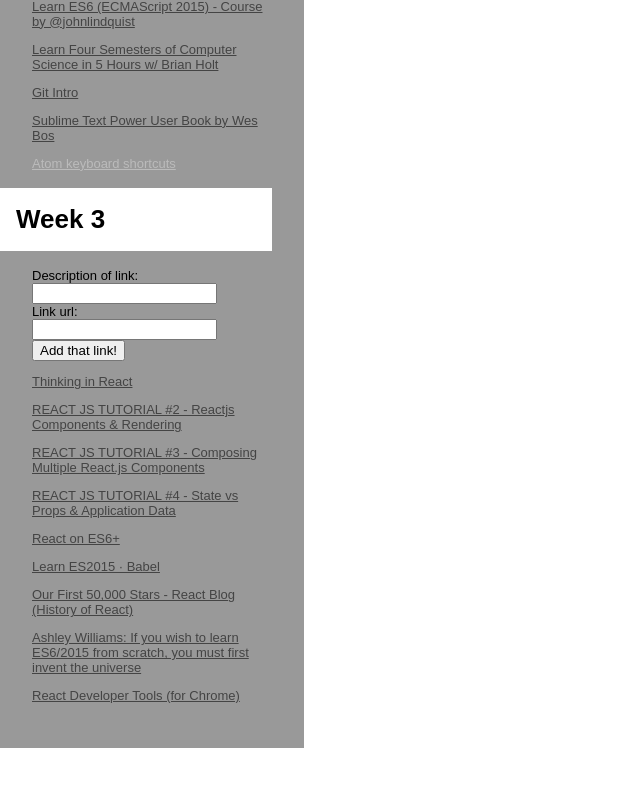
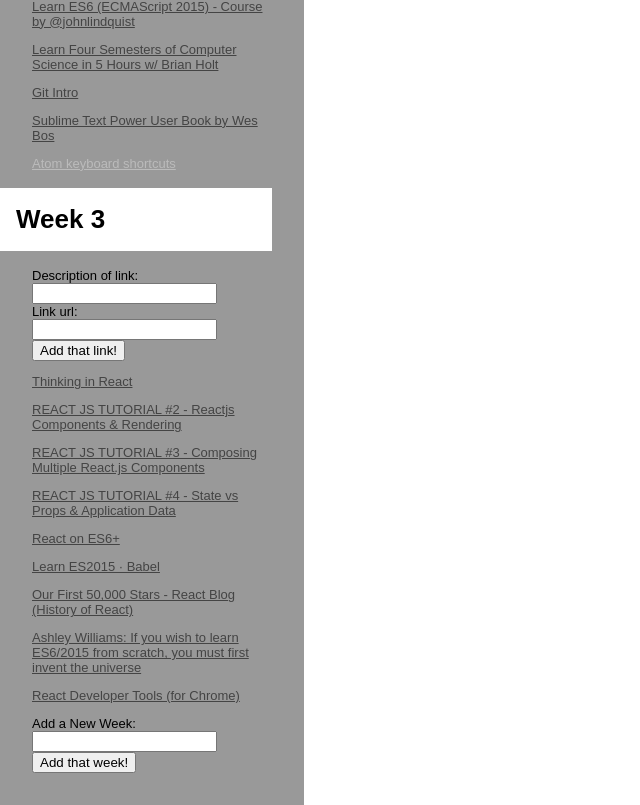
Before and after one commit to evandemaris/new-react-app, a React (Create React App) app: page / in a window 1280 px wide. Shown: the part 1001-1806 px from the top of the page, without its empty margins (0-640 px from the left). Before the commit the page ends 1749 px from the top, so only its background shows below. Built offline with nearby package versions, Linux system fonts and the light colour scheme.

Commit message:
App now has all requested features

```diff
--- /dev/null
+++ b/src/AddContainer.js
@@ -0,0 +1,29 @@
+import React, { Component } from 'react';
+
+class AddContainer extends Component {
+  constructor() {
+    super();
+    this.state={newWeekName:"",}
+  }
+
+  weekNameInput(e) {
+      this.setState({newWeekName:e.target.value});
+  }
+
+  submitHandler(e) {
+    e.preventDefault();
+    this.props.addWeekToState(this.state.newWeekName);
+  }
+  render() {
+    let htm="b" + Math.random();
+    return(
+      <form>
+      <label htmlFor={htm}>Add a New Week:</label><br/>
+        <input value={this.state.newWeekName} onChange={this.weekNameInput.bind(this)} id={htm}/><br/>
+        <button onClick={this.submitHandler.bind(this)}>Add that week!</button>
+      </form>
+    );
+  }
+}
+
+export default AddContainer;
--- a/src/App.js
+++ b/src/App.js
@@ -5,6 +5,7 @@ import Week from './Week.js';
 import Header from './Header.js';
 import EnterData from './EnterData.js';
 import Data from './database/data.js';
+import AddContainer from './AddContainer.js';
 
 let headline = "Welcome to React";
 
@@ -13,16 +14,28 @@ class App extends Component {
   constructor(props) {
     super(props);
     this.state = {data:Data, headline:headline, addedData:[]};
-    this.addData = this.addData.bind(this);
+    this.addBookmarkToState = this.addBookmarkToState.bind(this);
+    this.addWeekToState = this.addWeekToState.bind(this);
   }
 
-  addData(data,week){
+  addBookmarkToState(data,week){
     this.state.data[week]=this.state.data[week].concat([data]);
     this.setState({data:this.state.data});
     window.setTimeout(()=>console.log(this.state.addedData), 1000);
   }
 
+  addWeekToState(weekName){
+    this.state.data[weekName] = [];
+    console.log(this.state.data);
+    this.setState({data:this.state.data});
+  }
+
   render() {
+    let Data = this.state.data;
+    let AddData = this.addBookmarkToState;
+    let returnArray = []
+    Object.keys(this.state.data).map(function(a){returnArray.push(<Week content={Data[a]} week={a} addData={AddData}/>);});
+
     return (
       <div className="App">
         <div className="App-header">
@@ -30,9 +43,8 @@ class App extends Component {
           <Header headline={this.state.headline}/>
         </div>
         <div className="App-intro">
-          <Week content={this.state.data.week1} week="1" addData={this.addData}/>
-          <Week content={this.state.data.week2} week="2" addData={this.addData}/>
-          <Week content={this.state.data.week3} week="3" addData={this.addData}/>
+        {returnArray}
+        <AddContainer name="Week" addWeekToState={this.addWeekToState}/>
         </div>
         <div className="Main-App">
         </div>
--- a/src/EnterData.js
+++ b/src/EnterData.js
@@ -15,19 +15,21 @@ class EnterData extends Component {
   submitHandler(e) {
     e.preventDefault();
     if(this.state.urlValue.includes("http")){
-        this.props.addData({title:this.state.descripValue, link:this.state.urlValue,},('week' + this.props.week));
+        this.props.addData({title:this.state.descripValue, link:this.state.urlValue,},(this.props.week));
     } else {
-        this.props.addData({title:this.state.descripValue, link:('http://'+this.state.urlValue),},('week' + this.props.week));
+        this.props.addData({title:this.state.descripValue, link:('http://'+this.state.urlValue),},(this.props.week));
     }
 
   }
   render() {
+    let htm="b" + Math.random();
+    let ur="a" + Math.random();
     return(
       <form>
-      <label htmlFor="title">Description of link:</label><br/>
-        <input value={this.state.descripValue} onChange={this.descripUpdate.bind(this)} id="title"/><br/>
-        <label htmlFor="url">Link url:</label><br/>
-        <input value={this.state.urlValue} onChange={this.urlUpdate.bind(this)} id="url"/>
+      <label htmlFor={htm}>Description of link:</label><br/>
+        <input value={this.state.descripValue} onChange={this.descripUpdate.bind(this)} id={htm}/><br/>
+        <label htmlFor={ur}>Link url:</label><br/>
+        <input value={this.state.urlValue} onChange={this.urlUpdate.bind(this)} id={ur}/>
         <button onClick={this.submitHandler.bind(this)}>Add that link!</button>
       </form>
     );
--- a/src/Week.js
+++ b/src/Week.js
@@ -4,7 +4,7 @@ import EnterData from './EnterData.js'
 class Week extends Component {
   render() {
     let renderMe = [];
-    renderMe.push(<div><h1>Week {this.props.week}</h1><EnterData addData={this.props.addData} week={this.props.week}/></div>);
+    renderMe.push(<div><h1>{this.props.week}</h1><EnterData addData={this.props.addData} week={this.props.week}/></div>);
     this.props.content.map(function(a) {
         renderMe.push(
           <div>
--- a/src/database/data.js
+++ b/src/database/data.js
@@ -1,5 +1,5 @@
 let Data = {
-      week1: [
+      "Week 1": [
         {
           title: 'JavaScript Assessment',
           link: 'https://github.com/rmurphey/js-assessment',
@@ -41,7 +41,7 @@ let Data = {
           link: 'https://www.youtube.com/watch?v=AfWYO8t7ed4',
         },
       ],
-      week2: [
+      "Week 2": [
         {
           title: 'AirBnb Styleguide',
           link: 'https://github.com/airbnb/javascript',
@@ -67,7 +67,7 @@ let Data = {
           link: '',
         },
       ],
-      week3: [
+      "Week 3": [
         {
           title: 'Thinking in React',
           link: 'https://facebook.github.io/react/docs/thinking-in-react.html',
@@ -106,4 +106,6 @@ let Data = {
         },
       ],
     }
+
+
   export default Data;
```
